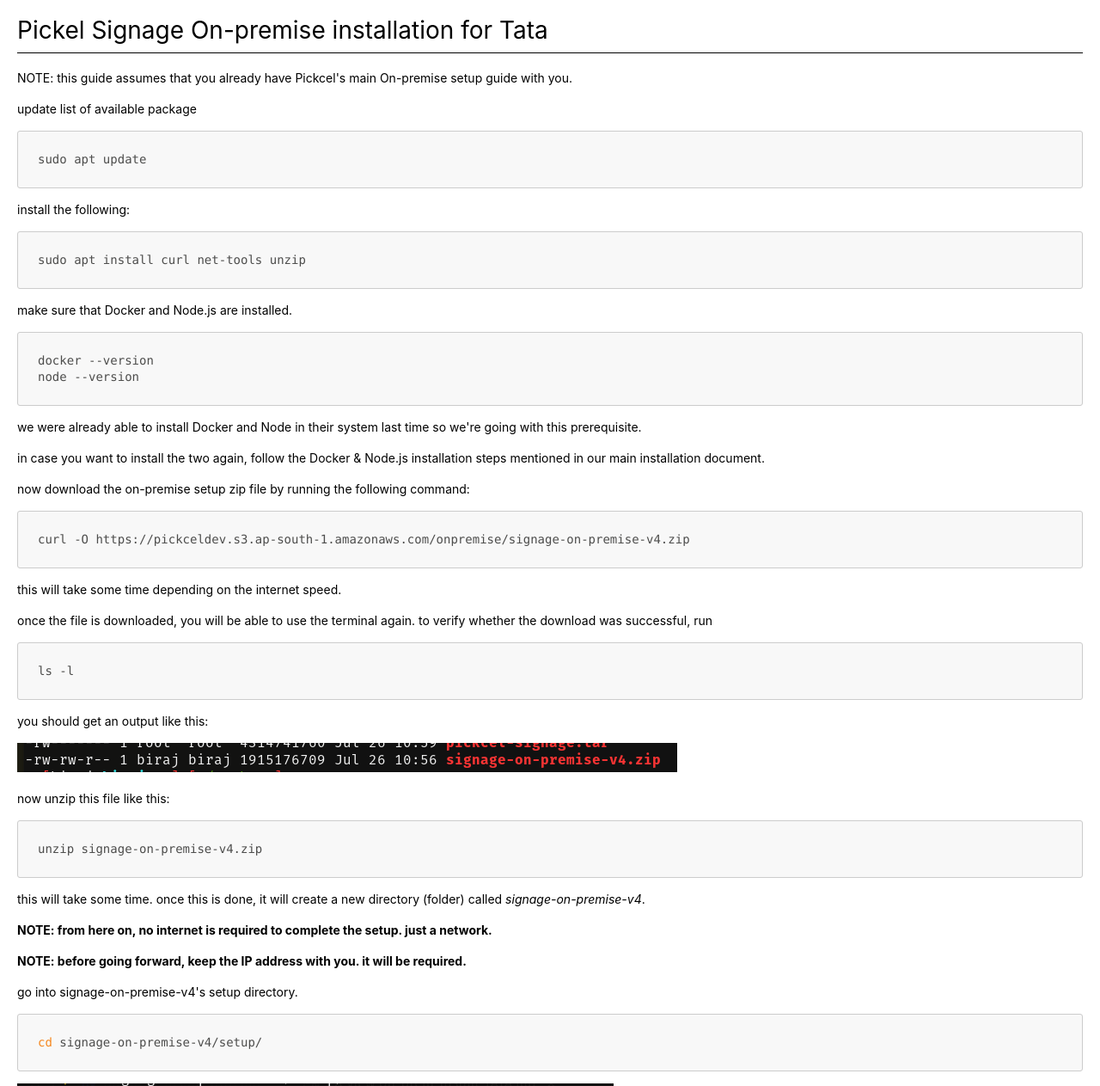
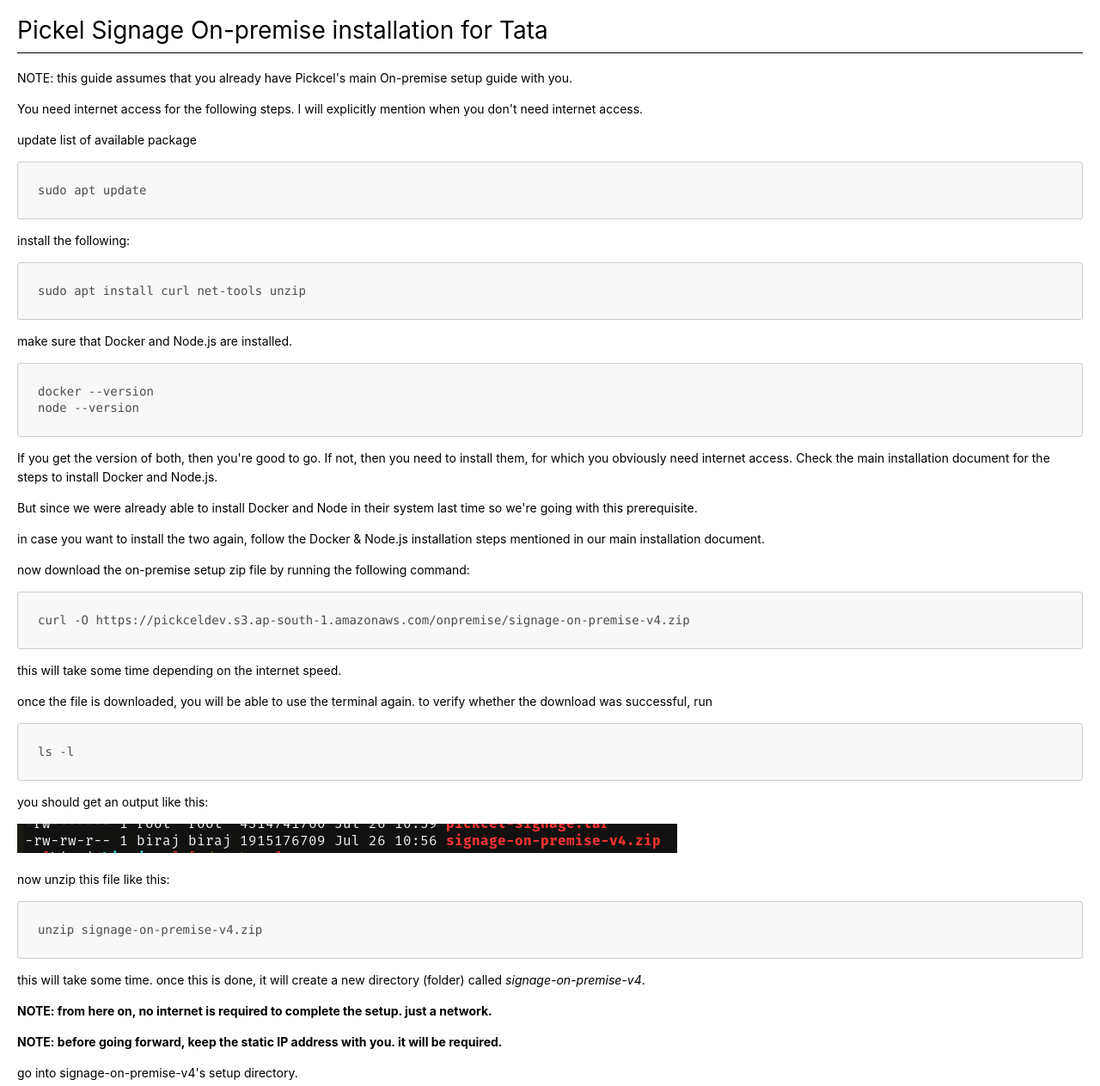
Before and after one commit to biraj-pickcel/pickcel-on-prem-tata, a plain HTML site: page index.html in a window 1280 px wide. Shown: the top 1263 px of the page at 86% size. Drawn offline with Linux system fonts and the light colour scheme; a script that the page names is missing.

Commit message:
update docs

```diff
--- a/index.html
+++ b/index.html
@@ -367,6 +367,7 @@
   </script>
 <h1 id="pickel-signage-on-premise-installation-for-tata">Pickel Signage On-premise installation for Tata</h1>
 <p>NOTE: this guide assumes that you already have Pickcel's main On-premise setup guide with you.</p>
+<p>You need internet access for the following steps. I will explicitly mention when you don't need internet access.</p>
 <p>update list of available package</p>
 <pre class="hljs"><code><div>sudo apt update
 </div></code></pre>
@@ -377,7 +378,8 @@
 <pre class="hljs"><code><div>docker --version
 node --version
 </div></code></pre>
-<p>we were already able to install Docker and Node in their system last time so we're going with this prerequisite.</p>
+<p>If you get the version of both, then you're good to go. If not, then you need to install them, for which you obviously need internet access. Check the main installation document for the steps to install Docker and Node.js.</p>
+<p>But since we were already able to install Docker and Node in their system last time so we're going with this prerequisite.</p>
 <p>in case you want to install the two again, follow the Docker &amp; Node.js installation steps mentioned in our main installation document.</p>
 <p>now download the on-premise setup zip file by running the following command:</p>
 <pre class="hljs"><code><div>curl -O https://pickceldev.s3.ap-south-1.amazonaws.com/onpremise/signage-on-premise-v4.zip
@@ -393,7 +395,7 @@
 </div></code></pre>
 <p>this will take some time. once this is done, it will create a new directory (folder) called <em>signage-on-premise-v4</em>.</p>
 <p><strong>NOTE: from here on, no internet is required to complete the setup. just a network.</strong></p>
-<p><strong>NOTE: before going forward, keep the IP address with you. it will be required.</strong></p>
+<p><strong>NOTE: before going forward, keep the static IP address with you. it will be required.</strong></p>
 <p>go into signage-on-premise-v4's setup directory.</p>
 <pre class="hljs"><code><div><span class="hljs-built_in">cd</span> signage-on-premise-v4/setup/
 </div></code></pre>
```
Also changed, not shown: 1 other file.
